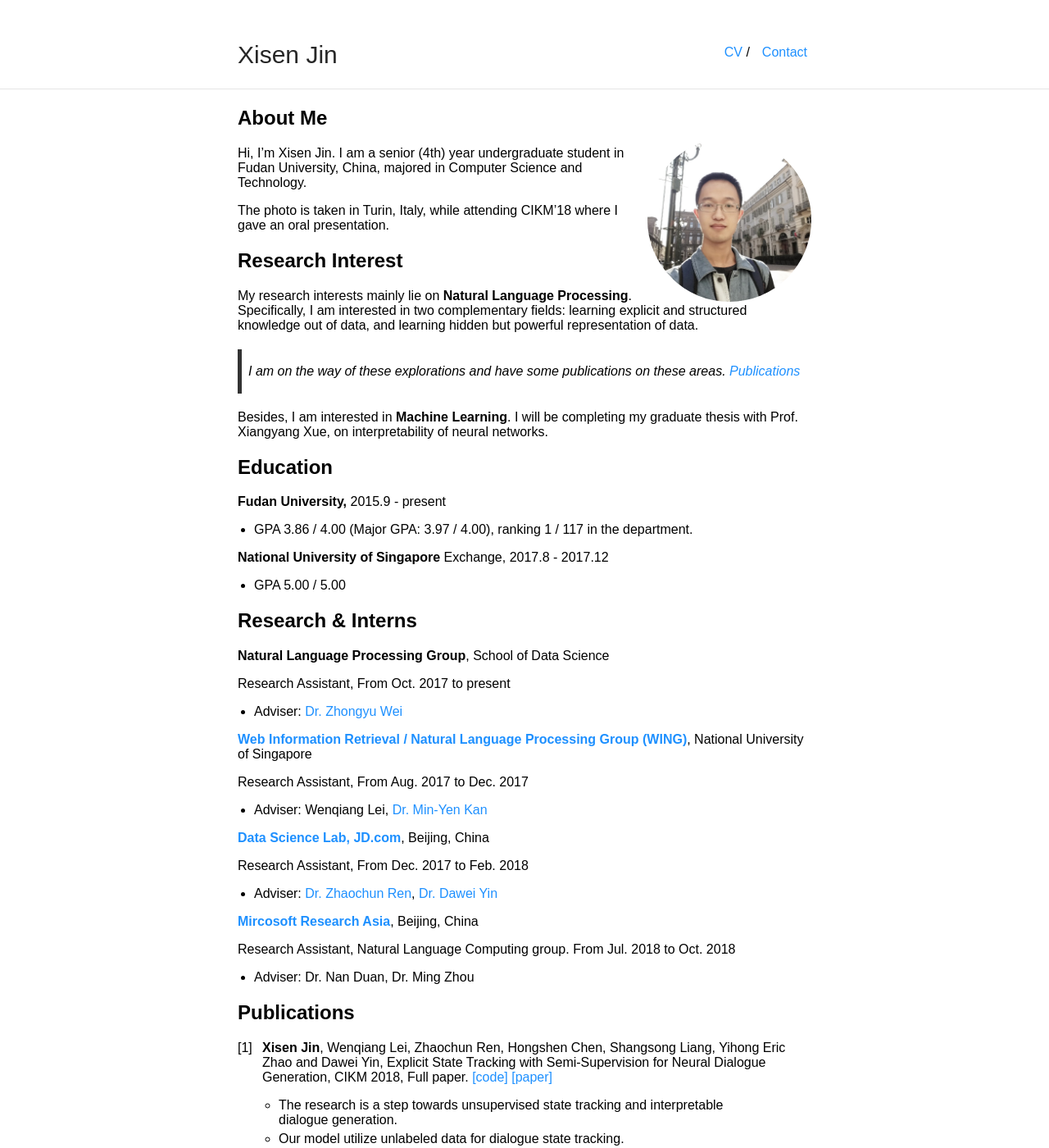
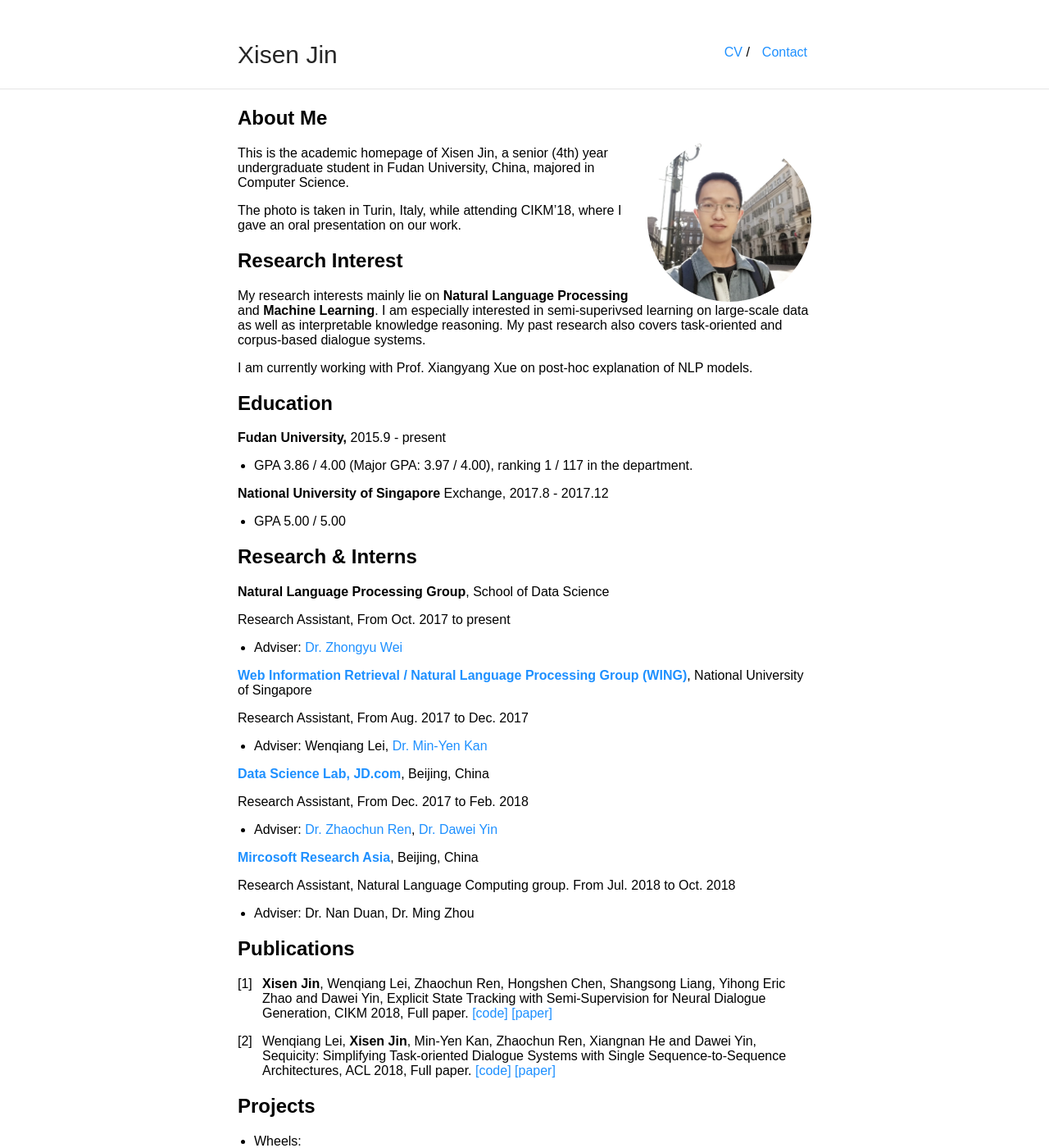
Before and after one commit to AuCson/aucson.github.io, a Jekyll site: the page built from index.md, in a window 1280 px wide and 1400 px high. Shown: the whole window at 82% size. Built offline with Jekyll 4.4.1, drawn with Linux system fonts in a browser that asks for light colours; our own code applies the rules of GitHub Pages for plain Markdown files; some of the changed text lies outside the part shown.

Commit message:
Update index.md

```diff
--- a/index.md
+++ b/index.md
@@ -3,16 +3,15 @@
 
 <img class="profile-picture" src="self.jpg">
 
-Hi, I'm Xisen Jin. I am a senior (4th) year undergraduate student in Fudan University, China, majored in Computer Science and Technology.
+This is the academic homepage of Xisen Jin, a senior (4th) year undergraduate student in Fudan University, China, majored in Computer Science.
 
-The photo is taken in Turin, Italy, while attending CIKM'18 where I gave an oral presentation.
+The photo is taken in Turin, Italy, while attending CIKM'18, where I gave an oral presentation on our work.
 
 ## Research Interest
 
-My research interests mainly lie on **Natural Language Processing**. Specifically, I am interested in two complementary fields: learning explicit and structured knowledge out of data, and learning hidden but powerful representation of data.
-> I am on the way of these explorations and have some publications on these areas. [Publications](#publications)
+My research interests mainly lie on **Natural Language Processing** and **Machine Learning**. I am especially interested in semi-superivsed learning on large-scale data as well as interpretable knowledge reasoning. My past research also covers task-oriented and corpus-based dialogue systems.
 
-Besides, I am interested in **Machine Learning**. I will be completing my graduate thesis with Prof. Xiangyang Xue, on interpretability of neural networks.
+I am currently working with Prof. Xiangyang Xue on post-hoc explanation of NLP models.
 
 ## Education
 
@@ -50,15 +49,7 @@ Research Assistant, Natural Language Computing group. From Jul. 2018 to Oct. 201
 
 1. **Xisen Jin**, Wenqiang Lei, Zhaochun Ren, Hongshen Chen, Shangsong Liang, Yihong Eric Zhao and Dawei Yin, Explicit State Tracking with Semi-Supervision for Neural Dialogue Generation, CIKM 2018, Full paper. [[code]](https://github.com/AuCson/SEDST) [[paper]](https://arxiv.org/pdf/1808.10596.pdf)
 
-    - The research is a step towards unsupervised state tracking and interpretable dialogue generation.
-    - Our model utilize unlabeled data for dialogue state tracking.
-    - The research takes basis on probablistic analysis of response generation process. It proposes a novel copyflow network and posterior regularization for training.
-
 2. Wenqiang Lei, **Xisen Jin**, Min-Yen Kan, Zhaochun Ren, Xiangnan He and Dawei Yin, Sequicity: Simplifying Task-oriented Dialogue Systems with Single Sequence-to-Sequence Architectures, ACL 2018, Full paper. [[code]](https://github.com/WING-NUS/sequicity) [[paper]](http://www.aclweb.org/anthology/P18-1133)
-
-    - The research proposes an extendable and fully end-to-end dialogue model, while still keeping modular structures.
-    - Our model has good out-of-vocabulary capability.
-    - Our model incorporates reinforcement learning to generate more informative responses.
 
 ## Projects
 - Wheels:
```
